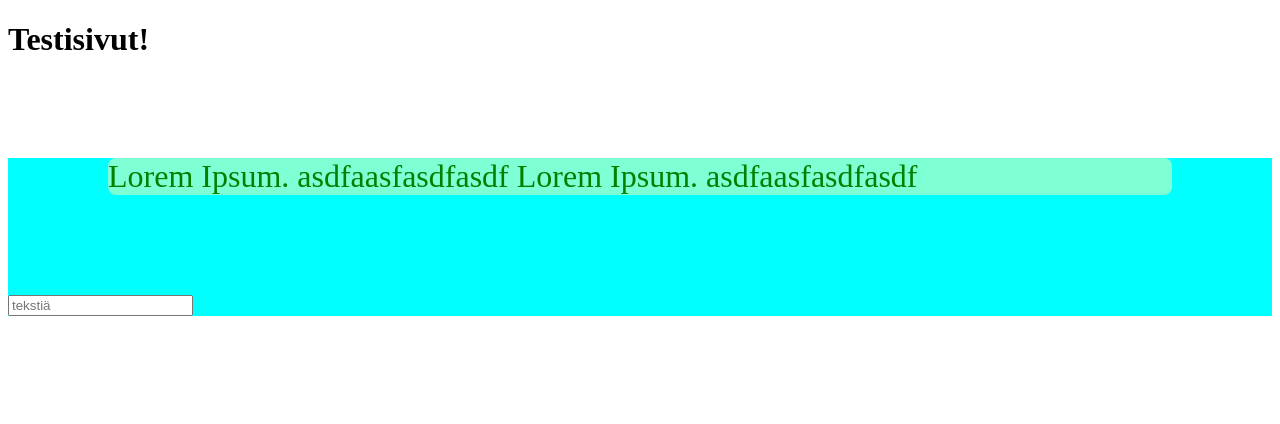
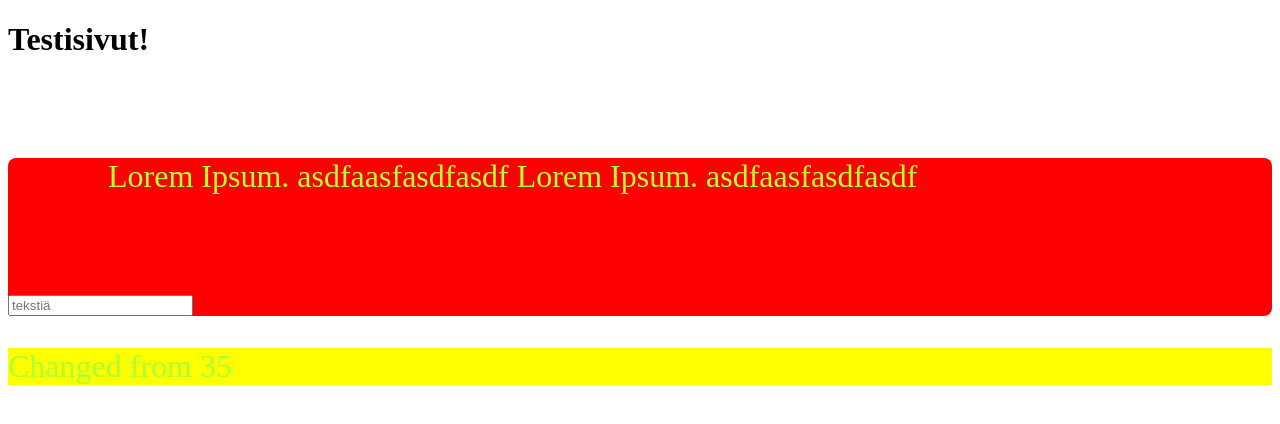
Before and after one commit to JRaisala/HTML5-View, a plain HTML site: page views/Index.html in a window 1280 px wide. Drawn offline with Linux system fonts and the light colour scheme.

Commit message:
päivitys

```diff
--- a/controllers/scripts.js
+++ b/controllers/scripts.js
@@ -1 +1,7 @@
 console.log("jeejeeJEE");
+window.onload = function(event){
+
+  console.log(event);
+  para1.innerHTML = "Changed from 35";
+  para1.style.backgroundColor = "yellow";
+}
--- a/css/styles.css
+++ b/css/styles.css
@@ -7,8 +7,10 @@ p {
 
 /* tyylit classeille */
 
+
+
 .luokka1 {
-    background-color: aqua;
+    background-color: red;
 }
 
 .fancy {
@@ -18,8 +20,17 @@ p {
     border-radius: 8px;
 }
 
+
 /* tyylit id:lle */
 
 #omaID1  {
     margin:100px;
 }
+
+div:first-child{
+   color:blue;
+}
+
+[class=fancy]{
+  background-color: red;
+}
--- a/views/Index.html
+++ b/views/Index.html
@@ -3,16 +3,17 @@
     <head>
         <meta charset="utf-8">
         <title>Testisivut!</title>
-        <link href="/css/styles.css" type="text/css" rel="stylesheet">
-        <script src="/controllers/scripts.js"></script>
+        <link href="../css/styles.css" type="text/css" rel="stylesheet">
+        <script src="../controllers/scripts.js"></script>
     </head>
     <body>
         <!-- Tämä on kommentti -->
         <h1>Testisivut!</h1>
 
-        <div class="luokka1">
-            <p class="fancy" id="omaID1">Lorem Ipsum. asdfaasfasdfasdf Lorem Ipsum. asdfaasfasdfasdf</p>
+        <div class="fancy">
+            <p class="" id="omaID1">Lorem Ipsum. asdfaasfasdfasdf Lorem Ipsum. asdfaasfasdfasdf</p>
             <input type="text" placeholder="tekstiä "/>
         </div>
+      <p id="para1">Hello!</p>
     </body>
 </html>
```
Also changed, not shown: 1 other file.
